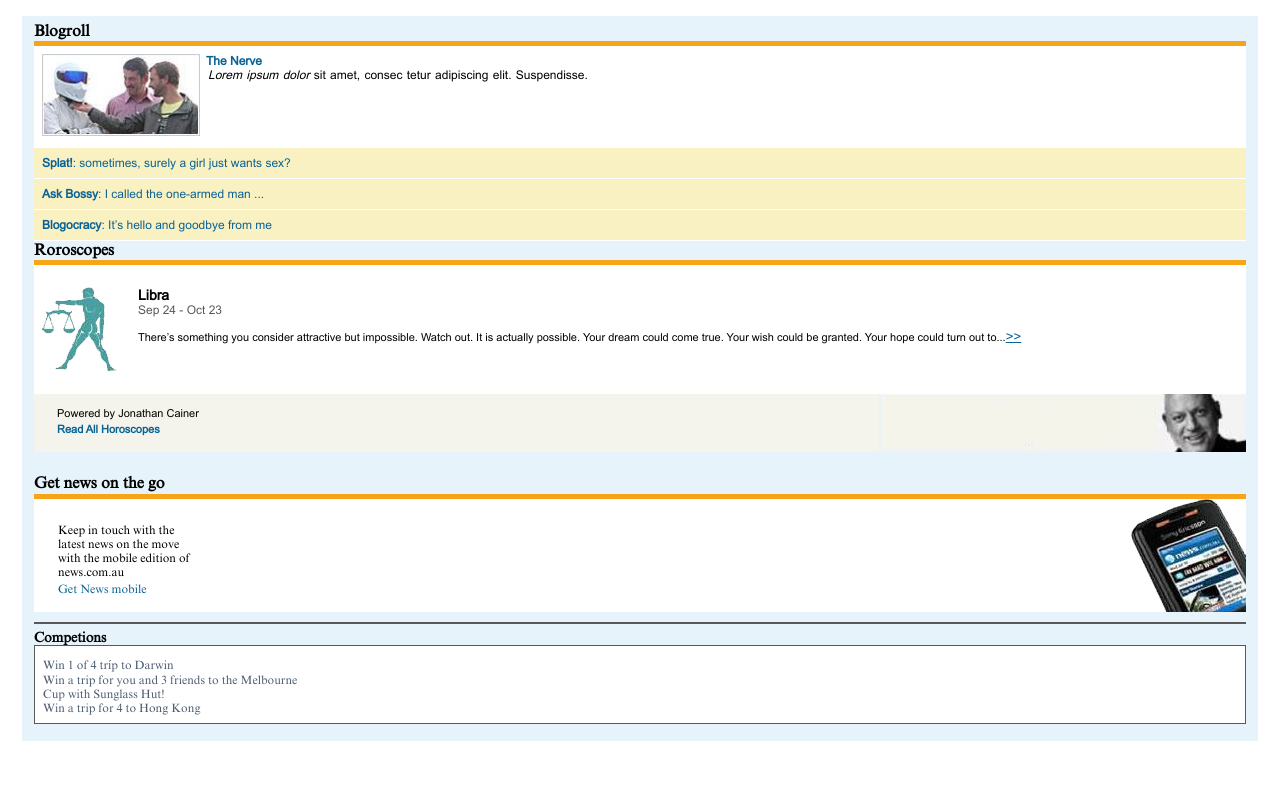
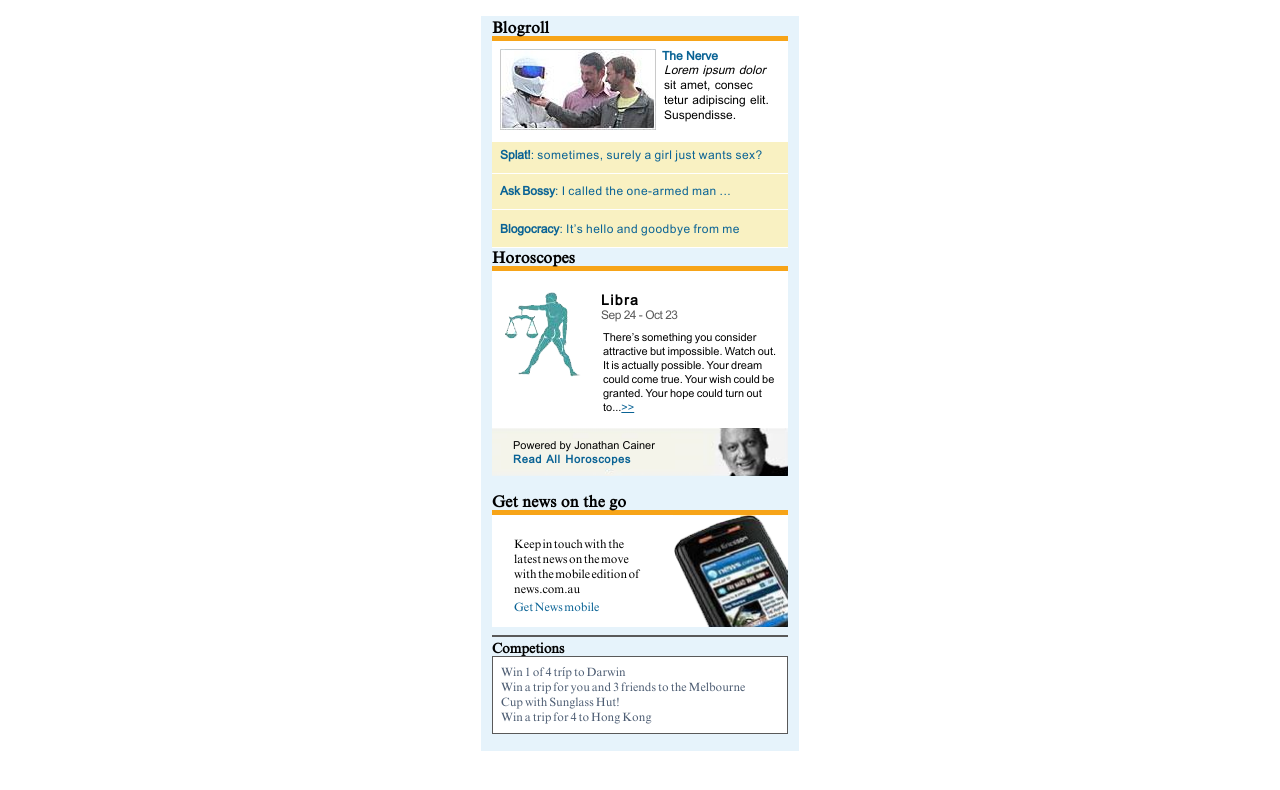
Before and after one commit to EricNguyen1206/FrontendTraining, a plain HTML site: page exerciseDay2/index.html in a window 1280 px wide. Drawn offline with Linux system fonts and the light colour scheme.

Commit message:
fix exerciseDay2 according to list bug

```diff
--- a/exerciseDay2/index.html
+++ b/exerciseDay2/index.html
@@ -50,7 +50,7 @@
 
             <!--==================== horoscopes article ====================-->
             <article class="horoscopes">
-                <h2 class="title">Roroscopes</h2>
+                <h2 class="title">Horoscopes</h2>
                 <div class="horoscopes__content content">
                     <img
                         src="./assets/images/pic_horoscopes.png"
@@ -71,7 +71,7 @@
                 <div class="horoscopes__caption">
                     <p>Powered by Jonathan Cainer</p>
                     <a href="#" class="horoscopes__caption--highlight">
-                        Read All Horoscopes
+                        <p>Read All Horoscopes</p>
                     </a>
                 </div>
             </article>
--- a/exerciseDay2/style.css
+++ b/exerciseDay2/style.css
@@ -75,15 +75,17 @@ body {
 }
 
 main.container {
+    width: 318px;
     height: fit-content;
-    margin: 16px 22px 26px;
+    margin: 16px auto;
     background-color: var(--bg-paper);
-    padding: 6px 12px 17px;
+    padding: 0 11px 17px;
 }
 
 h2 {
     font-family: "Times New Roman", serif;
-    line-height: 1.2;
+    line-height: 15px;
+    letter-spacing: 0.2px;
     font-size: var(--h2-font-size);
     border-bottom: 5px solid #f7a418;
 }
@@ -96,6 +98,10 @@ a {
 /* blogroll section */
 .content {
     background-color: #fff;
+}
+
+.blogroll {
+    padding-top: 5px;
 }
 
 .blogroll__content {
@@ -117,6 +123,7 @@ a {
 .blogroll__post--description {
     padding-left: 2px;
     word-spacing: 1px;
+    line-height: 15px;
     font-size: var(--body-font-size);
 }
 
@@ -126,14 +133,28 @@ a {
 
 .blogroll__conversation--item {
     border-bottom: 1px solid #fff;
-    padding: var(--mg-0-5);
+    padding: 6px var(--mg-0-5) 10px;
+    letter-spacing: 0.5px;
+    line-height: 15px;
+    word-spacing: -1px;
     font-size: var(--body-font-size);
     color: var(--text-secondary);
 }
 
+.blogroll__conversation--item:nth-child(2) {
+    padding-top: 10px;
+}
+
+.blogroll__conversation--item:nth-child(3) {
+    padding-top: 12px;
+}
+
 /* horoscopes article */
+.horoscopes .title {
+    margin-top: 3px;
+}
 .horoscopes__content {
-    padding: 22px 8px;
+    padding: 21px 8px 14px;
     display: flex;
     gap: var(--mg-1-25);
 }
@@ -141,37 +162,48 @@ a {
 .horoscopes__content img {
     height: 85px;
     object-fit: contain;
+    margin-left: 5px;
 }
 
 .horoscopes__post--title {
     font-size: var(--h3-font-size);
+    letter-spacing: 1.4px;
+
     font-weight: bold;
 }
 
 .horoscopes__post--time {
     font-size: var(--body-font-size);
+    letter-spacing: -0.5px;
     color: #595959;
 }
 
 .horoscopes__post--script {
     font-size: 0.6875rem;
     padding-right: 2px;
-    margin-top: var(--mg-0-75);
+    margin-top: 8px;
+    margin-left: 2px;
+    line-height: 14px;
+    word-spacing: -0.8px;
 }
 
 .horoscopes__post--script button {
     background-color: transparent;
     outline: none;
     border: none;
+    font-size: 11px;
+    font-weight: 400;
     text-decoration: underline;
     color: var(--text-secondary);
 }
 
 .horoscopes__caption {
-    padding: 13px 23px 15px;
+    padding: 10px 21px;
     background-image: url("./assets/images/bg_news.png");
     background-color: #f4f4ec;
-    background-size: contain;
+    background-size: cover;
+    display: flex;
+    flex-direction: column;
     background-position: right center;
     background-repeat: no-repeat;
 }
@@ -179,6 +211,13 @@ a {
 .horoscopes__caption p,
 .horoscopes__caption a {
     font-size: 0.6875rem;
+    line-height: 14px;
+}
+
+.horoscopes__caption a p {
+    font-weight: 900;
+    letter-spacing: 0.7px;
+    word-spacing: 1px;
 }
 
 .horoscopes__caption--highlight {
@@ -188,14 +227,14 @@ a {
 
 /* news section */
 .news {
-    margin-top: 22px;
+    margin-top: 19px;
 }
 
 .news__content {
     display: flex;
-    padding: 24px 24px 15px;
+    padding: 22px 22px 12px;
 
-    background-image: url("/assets/images/bg_competions.png");
+    background-image: url("./assets/images/bg_competions.png");
     background-color: #fff;
     background-size: contain;
     background-position: right center;
@@ -204,8 +243,10 @@ a {
 
 .news__blog--script,
 .news__blog--link {
+    font-size: var(--body-font-size);
     font-family: "Times New Roman", serif;
-    font-size: var(--body-font-size);
+    line-height: 15px;
+    word-spacing: -1.6px;
 }
 
 .news__blog--link {
@@ -215,8 +256,8 @@ a {
 }
 
 hr.devider {
-    margin-top: 10px;
-    margin-bottom: 6px;
+    margin-top: 8px;
+    margin-bottom: 4px;
     border: 1px solid var(--border-color);
     height: 1px;
 }
@@ -228,9 +269,11 @@ hr.devider {
 }
 
 .competions__content {
-    padding: 12px 8px 8px;
+    padding: 8px;
     color: #4d5d73;
+    font-size: var(--body-font-size);
     font-family: "Times New Roman", serif;
-    font-size: var(--body-font-size);
+    word-spacing: -1px;
+    line-height: 15px;
     border: 1px solid var(--border-color);
 }
```
